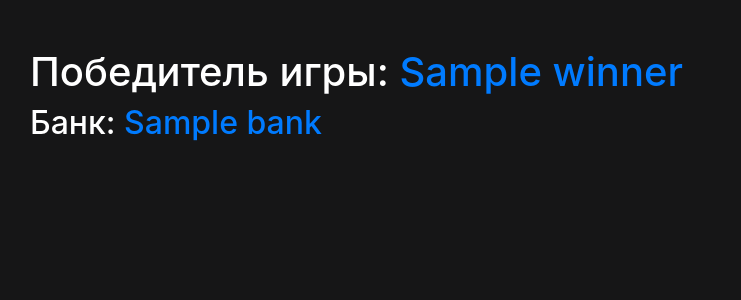
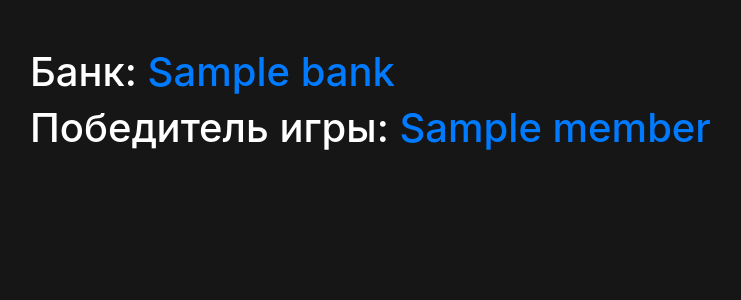
Before and after one commit to Badsnus/QuizGame, a Django app: template quiz/game/templates/game/result.html in a window 1280 px wide. Shown: the part 59-359 px from the top of the page, without its empty margins (55-796 px from the left). Run offline with Django 3.2, Linux system fonts and the light colour scheme; the template is opened without the code that fills it: most values are stand-ins (such as "Sample title", 1, 10 or a date in 2020); some libraries are stand-ins or nearby versions.

Commit message:
update result template

```diff
--- a/quiz/game/templates/game/result.html
+++ b/quiz/game/templates/game/result.html
@@ -1,7 +1,24 @@
 {% extends 'base/base.html' %}
 
 {% block content %}
-    <h1>Победитель игры: <span class="text-primary">{{ winner.name }}</span>
-    </h1>
-    <h2>Банк: <span class="text-primary">{{ winner.game.bank }}</span></h2>
+    {% for member in members %}
+        {% ifchanged member.out_of_game %}
+            {% if not member.out_of_game %}
+                <h1>Банк: <span
+                        class="text-primary">{{ member.game.bank }}</span>
+                </h1>
+                <h1>Победитель игры: <span
+                        class="text-primary">{{ member.name }}</span>
+                </h1>
+
+            {% else %}
+                <h1>Выбывшие:</h1>
+            {% endif %}
+        {% endifchanged %}
+        {% if member.out_of_game %}
+            <h2 class="text-muted">{{ member.name }}</h2>
+        {% endif %}
+
+    {% endfor %}
+
 {% endblock %}
--- a/quiz/game/tests.py
+++ b/quiz/game/tests.py
@@ -413,8 +413,8 @@ class StaticURLTests(TestCase):
             response,
             reverse('game:result', kwargs=dict(pk=self.user2_game.pk))
         )
-        self.assertIn('winner', response.context)
+        self.assertIn('members', response.context)
         self.assertEqual(
-            member, response.context['winner'],
+            member, response.context['members'].first(),
             'Не правильный победитель'
         )
```
Also changed, not shown: quiz/game/managers.py (+4 -5 lines), quiz/game/views.py (+6 -4 lines).
